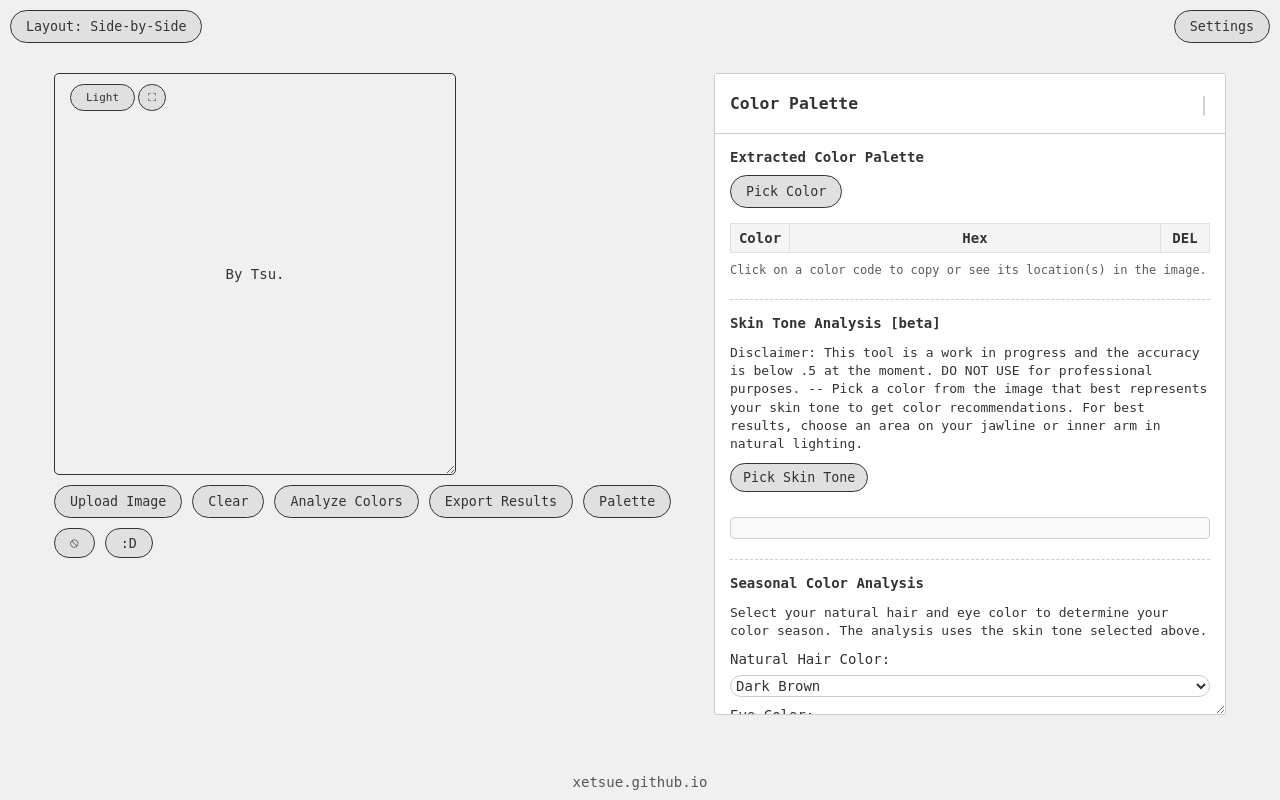
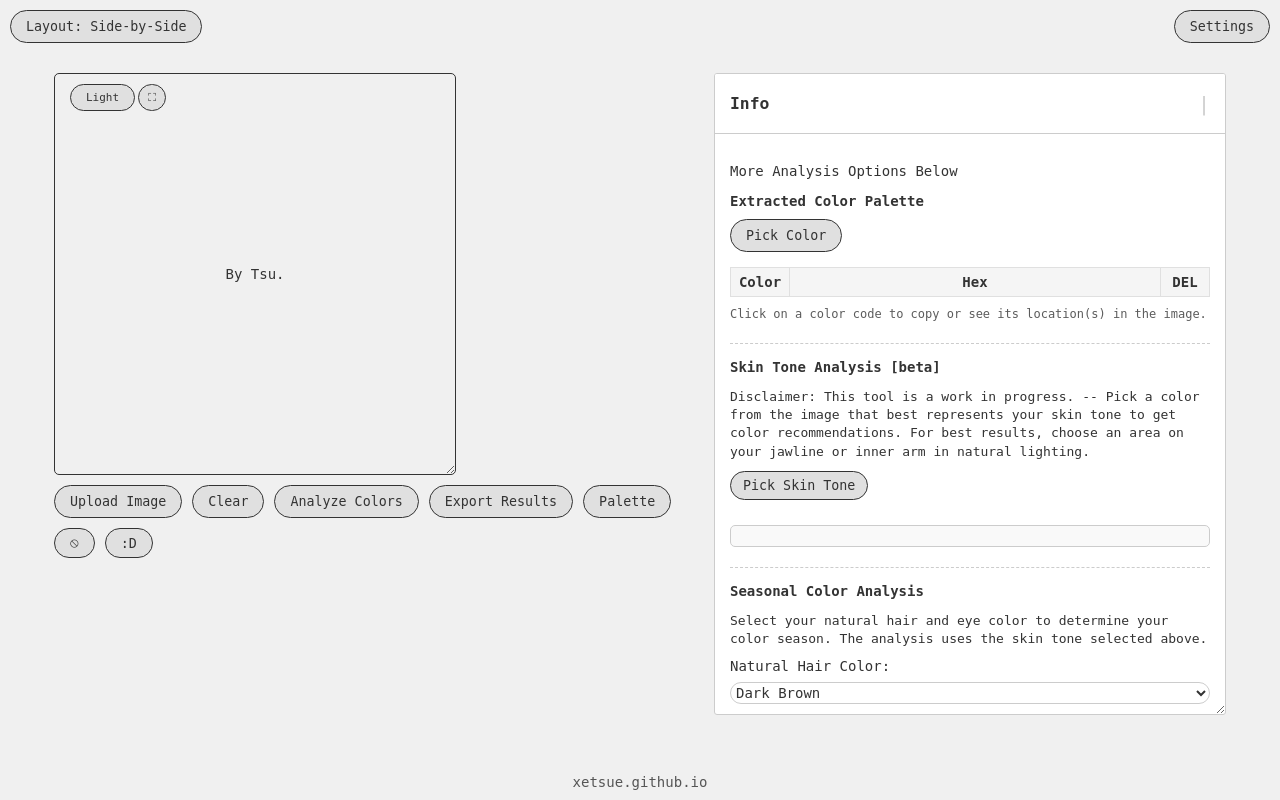
Before and after one commit to xetsue/color-analyzer, a plain HTML site: page index.html in a window 1280 px wide. Drawn offline with Linux system fonts and the light colour scheme.

Commit message:
Update index.html

```diff
--- a/index.html
+++ b/index.html
@@ -920,10 +920,12 @@
         <div id="palette-analysis-panel" style="display: none;">
             <div class="settings-header">
                 <div id="drag-handle" class="drag-handle">|</div>
-                <h3>Color Palette </h3>
+                <h3>Info </h3>
             </div>
 			  <div class="settings-content-scrollable">
 
+
+           <p>More Analysis Options Below</p>
                 <div class="setting-group">
                     <h4>Extracted Color Palette</h4>
                     <button id="pick-color-button">Pick Color</button>
@@ -943,7 +945,7 @@
 
                 <div class="setting-group" id="skin-tone-analysis-section">
                     <h4>Skin Tone Analysis [beta]</h4>
-                    <p>Disclaimer: This tool is a work in progress and the accuracy is below .5 at the moment. DO NOT USE for professional purposes. -- Pick a color from the image that best represents your skin tone to get color recommendations. For best results, choose an area on your jawline or inner arm in natural lighting.</p>
+                    <p>Disclaimer: This tool is a work in progress. -- Pick a color from the image that best represents your skin tone to get color recommendations. For best results, choose an area on your jawline or inner arm in natural lighting.</p>
                     <button id="pick-skin-tone-button">Pick Skin Tone</button>
                     <p id="skin-tone-result"></p>
 
```
